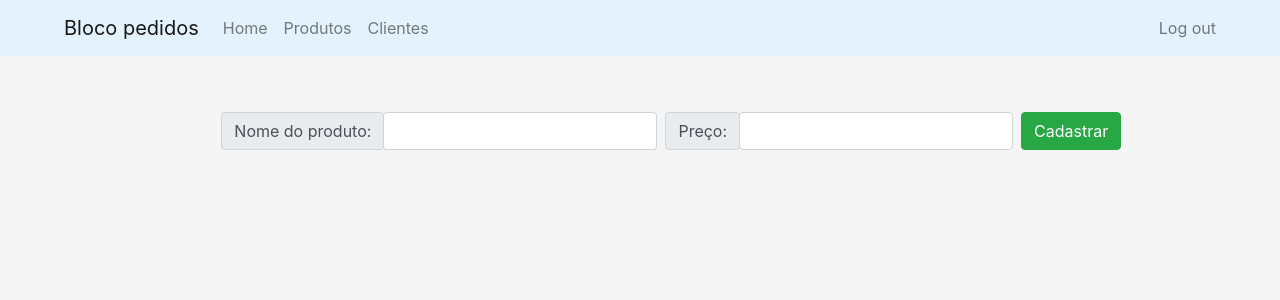
After one commit to VitorLorente/exemplos_forms_django, a Django app: page /produto/novo-produto/ in a window 1280 px wide. The commit adds this page. Shown: the top 300 px of the page. Run offline with Django 3.2, Linux system fonts and the light colour scheme; some libraries are stand-ins or nearby versions.

Commit message:
Gestão de produtos finalizado.

```diff
--- a/blocoPedidos/blocoPedidos/urls.py
+++ b/blocoPedidos/blocoPedidos/urls.py
@@ -18,7 +18,7 @@ from django.urls import path
 from core.views import (
     PedidoDetailView, PedidoUpdateView, delete_item_pedido,
     lancar_desconto, HomeView, NovoPedidoFormView, finalizar_pedido,
-    ProdutosListView,
+    ProdutosListView, ProdutoUpdateView, novo_produto, ProdutoDeleteView
 )
 
 urlpatterns = [
@@ -30,5 +30,8 @@ urlpatterns = [
     path('pedido/lancar-desconto/', lancar_desconto, name='lancar-desconto'),
     path('pedido/finalizar/', finalizar_pedido, name='finalizar-pedido'),
     path('pedido/<int:pk>/', PedidoDetailView.as_view(), name='pedido'),
-    path('produtos', ProdutosListView.as_view(), name='listagem-produtos'),
+    path('produto/produtos/', ProdutosListView.as_view(), name='listagem-produtos'),
+    path('produto/novo-produto/', novo_produto, name='novo-produto'),
+    path('produto/editar-produto/<int:pk>/', ProdutoUpdateView.as_view(), name='editar-produto'),
+    path('produto/deletar-produto/<int:pk>/', ProdutoDeleteView.as_view(), name='deletar-produto')
 ]
--- a/blocoPedidos/core/forms.py
+++ b/blocoPedidos/core/forms.py
@@ -1,3 +1,5 @@
+from decimal import Decimal
+
 from django import forms
 from .models import Pedido, PedidoProduto, Produto, Cliente
 from django.forms.models import inlineformset_factory
@@ -31,6 +33,17 @@ class NovoPedidoForm(forms.Form):
             pedido.save()
         return pedido
 
+class ProdutoForm(forms.ModelForm):
+    class Meta:
+        model = Produto
+        fields = ['nome', 'preco']
+
+    def clean(self):
+        nome = self.cleaned_data['nome']
+        preco = self.cleaned_data['preco']
+        return {'nome': nome, 'preco': preco}
+
+
 # class PedidoFormSet(BasePedidoFormSet):
 #     def __init__(self, *args, **kwargs):
 #         super().__init__(*args, **kwargs)
--- a/blocoPedidos/core/templates/base.html
+++ b/blocoPedidos/core/templates/base.html
@@ -19,7 +19,7 @@
     <title>Document</title>
 </head>
 <body>
-    <nav class="navbar navbar-expand-lg navbar-light mb-5" style="background-color: #e3f2fd;">
+    <nav class="navbar navbar-expand-lg navbar-light mb-5">
         <span class="navbar-brand ml-5" href="#">Bloco pedidos</span>
         <button class="navbar-toggler" type="button" data-toggle="collapse" data-target="#navbarText" aria-controls="navbarText" aria-expanded="false" aria-label="Toggle navigation">
           <span class="navbar-toggler-icon"></span>
--- a/blocoPedidos/core/templates/home.html
+++ b/blocoPedidos/core/templates/home.html
@@ -12,7 +12,7 @@
             <ul>
                 {% for pedido in pedidos_abertos %}
                 <li>
-                    <a href="{% url 'novo-pedido' pedido.pk %}">{{pedido}}</a><br>
+                    <a href="{% url 'novo-pedido' pedido.pk %}" class="link-lista-pedidos">{{pedido}}</a><br>
                 </li>
                 {% endfor %}
             </ul>
@@ -24,7 +24,7 @@
             <ul>
                 {% for pedido in pedidos_finalizados %}
                 <li>
-                    <a href="{% url 'pedido' pedido.pk %}">{{pedido}}</a><br>
+                    <a href="{% url 'pedido' pedido.pk %}" class="link-lista-pedidos">{{pedido}}</a><br>
                 </li>
                 {% endfor %}
             </ul>
--- /dev/null
+++ b/blocoPedidos/core/templates/novo-produto.html
@@ -0,0 +1,36 @@
+{% extends 'base.html' %}
+{% load static %}
+
+{% block content %}
+
+{% if form.non_field_errors %}
+    <div class="alert alert-error">
+    <ul>
+        {% for error in form.non_field_errors %}
+            <li>{{ error }}</li>
+        {% endfor %}
+    </ul>
+    </div>
+{% endif %}
+
+<div class="container col-8 d-flex justify-content-start p-2">
+    <form method="POST" {% if form.instance.id %}action="{% url 'editar-produto' form.instance.id %}" {% else %}action="{% url 'novo-produto' %}" {% endif %}class="form-inline">
+        {% csrf_token %}
+        <div class="input-group-prepend col-1 p-0 mb-0">
+            <div class="input-group-prepend">
+                <div class="input-group-text"> Nome do produto: </div>
+            </div>
+            <input id="id_{{ form.nome.name }}" type="text" class="form-control" name="{{ form.nome.name }}" {% if form.instance.id %}value="{{form.nome.value}}"{% endif %}>
+            <small>{{ form.nome.errors }}</small>
+            <div class="input-group-prepend ml-2">
+                <div class="input-group-text"> Preço: </div>
+            </div>
+            <input id="id_{{ form.preco.name }}" type="text" class="form-control" name="{{ form.preco.name }}" {% if form.instance.id %}value="{{form.preco.value}}"{% endif %}>
+            <small>{{ form.preco.errors }}</small>
+            <button type="submit" class="btn btn-success ml-2">Cadastrar</button>
+        </div>
+    </form>
+</div>
+
+<script src="{% static 'js/mask/masks.js' %}"></script>
+{% endblock %}
--- a/blocoPedidos/core/views.py
+++ b/blocoPedidos/core/views.py
@@ -1,15 +1,15 @@
 from decimal import Decimal
 
 from django.shortcuts import render
-from django.urls import reverse
+from django.urls import reverse, reverse_lazy
 from django.views.generic.detail import DetailView
-from django.views.generic.edit import UpdateView, FormView
+from django.views.generic.edit import UpdateView, FormView, CreateView, DeleteView
 from django.views.generic.base import TemplateView
 from django.views.generic.list import ListView
 from django.http import HttpResponseRedirect
 
 from core.models import Pedido, PedidoProduto, Produto
-from core.forms import PedidoForm, PedidoFormSet,NovoPedidoForm
+from core.forms import PedidoForm, PedidoFormSet,NovoPedidoForm, ProdutoForm
 
 class HomeView(TemplateView):
     template_name = 'home.html'
@@ -80,13 +80,12 @@ class PedidoUpdateView(UpdateView):
                                 active_page='itens-pedidos'))
 
     def get_success_url(self):
-        import pdb; pdb.set_trace()
         return reverse("novo-pedido",  kwargs={'pk': self.get_object().pk})
 
 
 class ProdutosListView(ListView):
     model = Produto
-    paginate_by = 3
+    paginate_by = 5
     context_object_name = 'lista_produtos'
     template_name = 'listagem-produtos.html'
 
@@ -94,7 +93,45 @@ class ProdutosListView(ListView):
         kwargs['active_page'] = 'listagem-produtos'
         return super().get_context_data(**kwargs)
 
+    def get_queryset(self):
+        return Produto.objects.all().order_by("-pk")
 
+
+class ProdutoUpdateView(UpdateView):
+    model = Produto
+    template_name = 'novo-produto.html'
+    fields = ["nome", "preco"]
+
+    def get_success_url(self):
+        return reverse('listagem-produtos')
+
+    def post(self, request, **kwargs):
+        request.POST = request.POST.copy()
+        request.POST['preco'] = Decimal(request.POST['preco'].replace(',', '.'))
+        return super().post(self, request, **kwargs)
+
+
+def novo_produto(request):
+    if request.POST:
+        data = request.POST.copy()
+        data['preco'] = Decimal(data['preco'].replace(',', '.'))
+        form = ProdutoForm(data)
+        if form.is_valid():
+            form.save()
+            return HttpResponseRedirect(reverse('listagem-produtos'))
+        else:
+            context = {'form': form}
+
+    else:
+        form = ProdutoForm()
+        context = {'form': form}
+
+    return render(request, 'novo-produto.html', context)
+
+
+class ProdutoDeleteView(DeleteView):
+    model = Produto
+    success_url = reverse_lazy('listagem-produtos')
 
 def delete_item_pedido(request):
     if request.POST:
--- a/blocoPedidos/static/css/style.css
+++ b/blocoPedidos/static/css/style.css
@@ -1,5 +1,19 @@
 body, html {
     background-color: whitesmoke;
+}
+
+a {
+    color: inherit;
+    text-decoration: inherit;
+}
+
+a:hover {
+    color: inherit;
+    text-decoration: inherit;
+}
+
+nav {
+    background-color: #e3f2fd;
 }
 
 textarea:focus,
@@ -73,3 +87,24 @@ button:focus,
 .edit-produto {
     color: rgb(55, 158, 243);
 }
+
+.container-confirm-delete {
+    border-radius: 3px;
+    background-color: #e3f2fd;
+}
+
+.btn-pagination {
+    border: 1px solid #cadfee;
+    background-color: #e3f2fd;
+    border-radius: 2px;
+}
+
+.btn-pagination:hover {
+    border: 1px solid #a3c6df;
+    background-color: #c0e1f8;
+}
+
+.link-lista-pedidos {
+    text-decoration: underline;
+    color: blue;
+}
--- a/blocoPedidos/static/js/mask/masks.js
+++ b/blocoPedidos/static/js/mask/masks.js
@@ -6,3 +6,4 @@ $("#id_desconto").click(function(){
     $(this).val("")
 })
 $('#id_cliente_rg').mask('00.000.000-0', {reverse: true});
+$("#id_preco").mask('000.000.000.000.000,00', {reverse: true});
```
Also changed, not shown: blocoPedidos/core/templates/core/produto_confirm_delete.html (added, +9 -0 lines), blocoPedidos/core/templates/listagem-produtos.html (+19 -11 lines).
